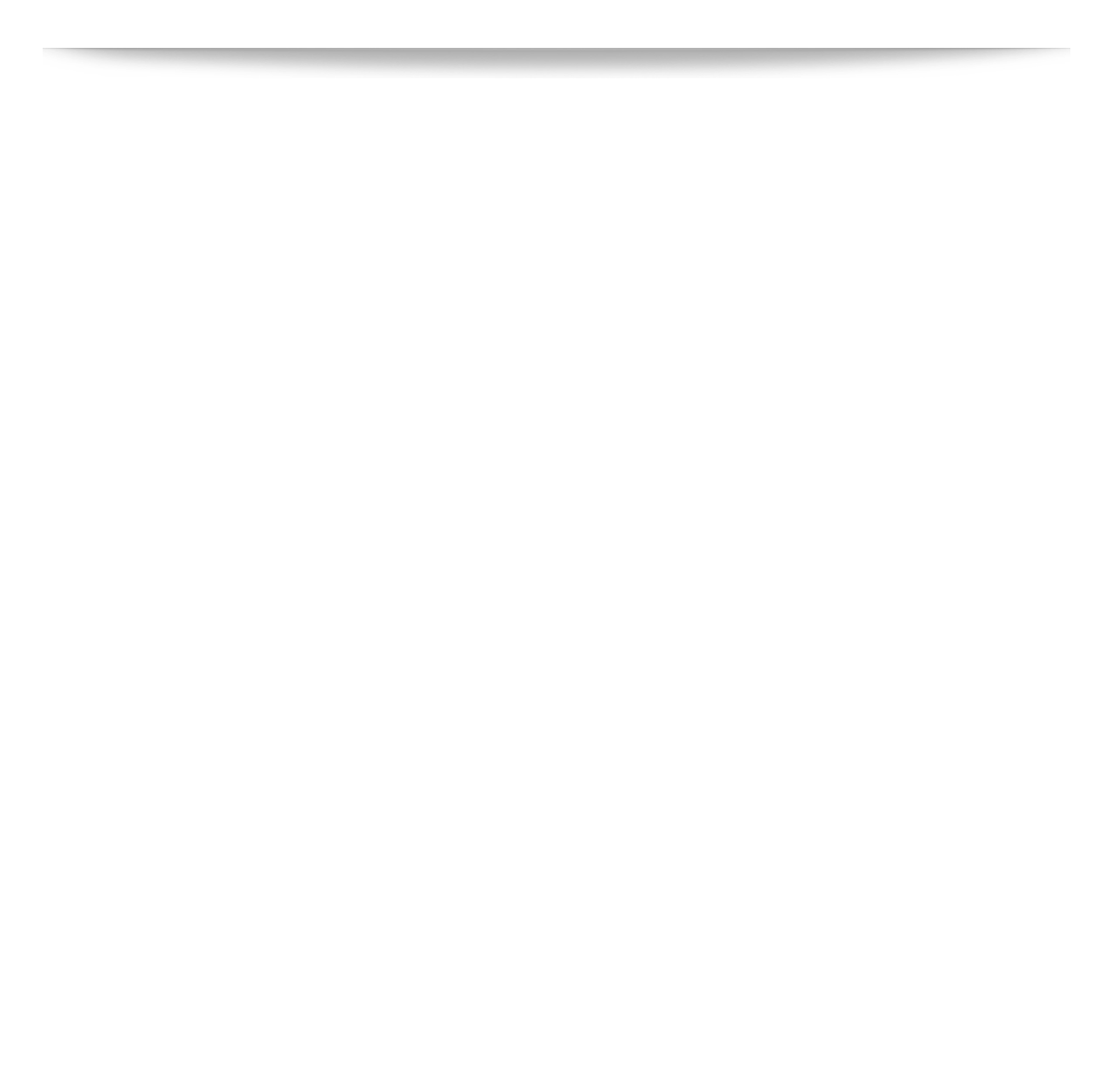
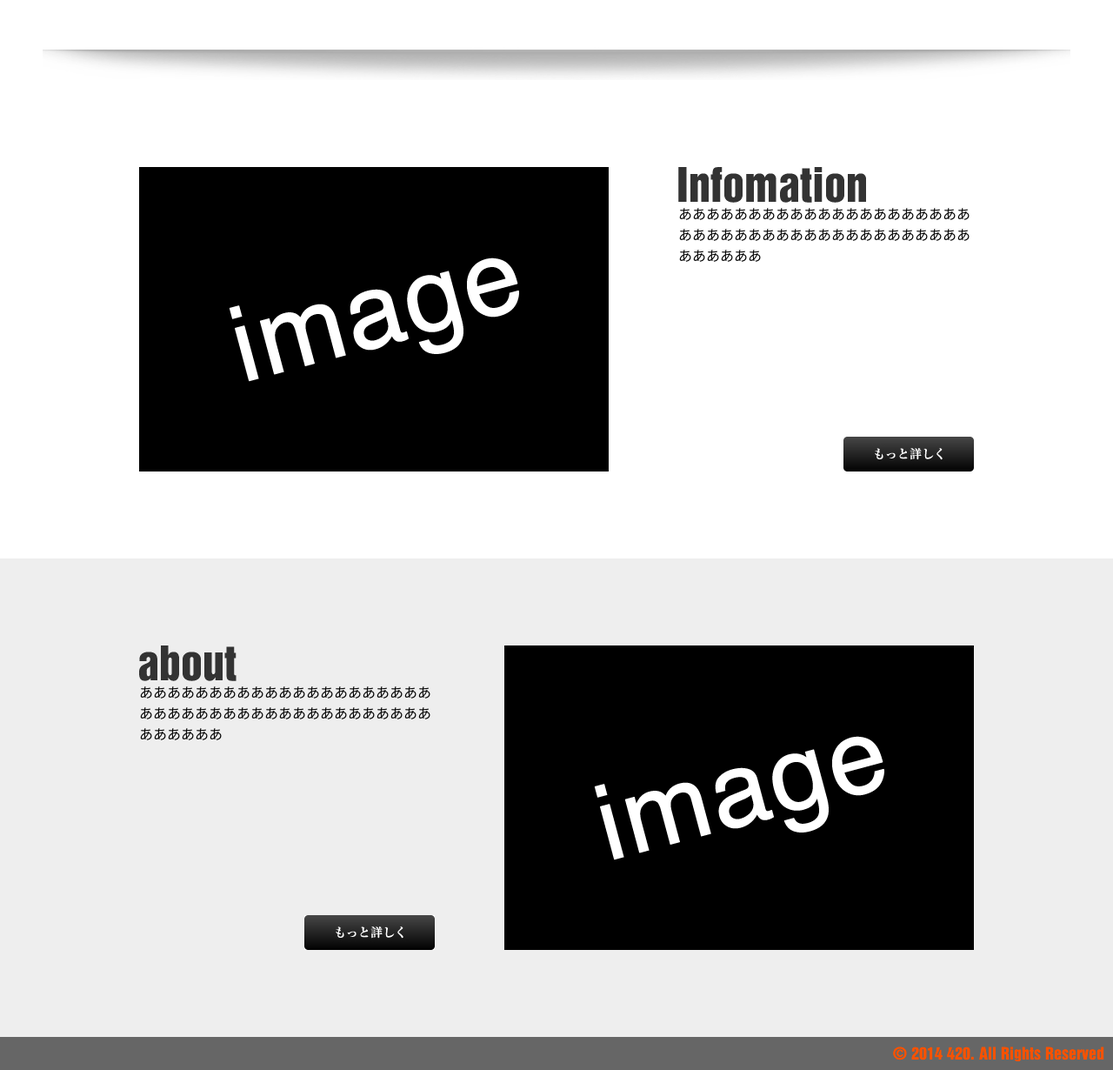
Before and after one commit to IKKImt/lesson, a plain HTML site: page works/index.html in a window 1280 px wide. Shown: the part 950-2180 px from the top of the page at 87% size. Before the commit the page ends 1040 px from the top, so only its background shows below. Drawn offline with Linux system fonts and the light colour scheme.

Commit message:
完成
Signed-off-by: Ikki Morita <ikkimt1112@gmail.com>

```diff
--- /dev/null
+++ b/works/common/css/common.css
@@ -0,0 +1,82 @@
+/*
+---------------------------------------------
+初期設定
+---------------------------------------------
+*/
+*{
+	margin: 0;
+	padding: 0;
+}
+
+h1,h2{
+	font-size: 90%;
+}
+
+img{
+	vertical-align: bottom;
+}
+
+li{
+	list-style-type: none;
+}
+
+#wrap{
+	width: 100%;
+	height: 100%;
+}
+
+/*
+---------------------------------------------
+ヘッダー
+---------------------------------------------
+*/
+#global-header{
+	padding: 14px 0;
+	overflow: hidden;
+	background-color: #000;
+}
+
+#logo{
+	float: left;
+	margin-left: 10px;
+}
+
+#snsArea{
+	float: right;
+}
+
+#snsArea ul{
+	overflow: hidden;
+}
+
+#snsArea ul li{
+	float: left;
+	margin-right: 10px;
+	height: 24px;
+}
+
+#global-navi{
+
+}
+
+#global-navi ul{
+	overflow: hidden;
+	background-image: url("../images/navi-back.jpg");
+}
+
+#global-navi ul li{
+	float: left;
+	border-right: 1px solid #BEBFC1;
+}
+
+/*---------------------------------------------
+footer
+---------------------------------------------*/
+#footer{
+	background-color: #666;
+}
+
+#footer p{
+	text-align: right;
+	padding: 10px;
+}
--- a/works/css/test.css
+++ b/works/css/test.css
@@ -1,74 +1,3 @@
-/*
----------------------------------------------
-初期設定
----------------------------------------------
-*/
-*{
-	margin: 0;
-	padding: 0;
-}
-
-h1,h2{
-	font-size: 90%;
-}
-
-img{
-	vertical-align: bottom;
-}
-
-li{
-	list-style-type: none;
-}
-
-#wrap{
-	width: 100%;
-	height: 100%;
-}
-
-/*
----------------------------------------------
-ヘッダー
----------------------------------------------
-*/
-#global-header{
-	padding: 14px 0;
-	overflow: hidden;
-	background-color: #000;
-}
-
-#logo{
-	float: left;
-	margin-left: 10px;
-}
-
-#snsArea{
-	float: right;
-}
-
-#snsArea ul{
-	overflow: hidden;
-}
-
-#snsArea ul li{
-	float: left;
-	margin-right: 10px;
-	height: 22px;
-}
-
-#global-navi{
-
-}
-
-#global-navi ul{
-	overflow: hidden;
-	background-image: url("../common/images/navi-back.jpg");
-}
-
-#global-navi ul li{
-	float: left;
-	border-right: 1px solid #BEBFC1;
-}
-
 /*
 ---------------------------------------------
 メイン
@@ -148,3 +77,60 @@ What's New
 #newsArea ul li dl dt{
 	text-align: center;
 }
+
+/*---------------------------------------------
+infomation
+---------------------------------------------*/
+.infoArea{
+}
+
+.infoAreaInner{
+	overflow: hidden;
+	width: 960px;
+	margin: 0 auto;
+	padding: 100px 0;
+}
+
+.infoImg{
+	width: 540px;
+}
+
+.infoText{
+	position: relative;
+	width: 340px;
+	height: 350px;
+}
+
+.btnMore{
+	position: absolute;
+	bottom: 0;
+	right: 0;
+}
+
+.left .infoImg{
+	float: left;
+}
+
+.left .infoText{
+	float: left;
+}
+
+.right .infoImg{
+	float: right;
+}
+
+.right .infoText{
+	float: right;
+}
+
+.mr80{
+	margin-right: 80px;
+}
+
+.ml80{
+	margin-left: 80px;
+}
+
+.grey{
+	background-color: #EEE;
+}
--- a/works/index.html
+++ b/works/index.html
@@ -9,6 +9,7 @@
 	<meta name="description" content="" />
 	<meta name="keywords" content="" />
 	<meta name="robots" content="all" />
+	<link rel="stylesheet" type="text/css" href="common/css/common.css" media="all" />
 	<link rel="stylesheet" type="text/css" href="css/test.css" media="all" />
 	<title>test</title>
 </head>
@@ -83,8 +84,35 @@
 							</dl>
 						</li>
 					</ul>
-				</div>
-			</div>
+				</div><!-- newsAreaInner -->
+			</div><!-- newsArea -->
+			<div class="infoArea">
+				<div class="infoAreaInner left">
+					<div class="infoImg mr80">
+						<img src="images/info-img01.gif" height="350" width="540">
+					</div>
+					<div class="infoText">
+						<h2><img src="images/title-info.gif" height="41" width="216"></h2>
+						<p>ああああああああああああああああああああああああああああああああああああああああああああああああ</p>
+						<p class="btnMore"><img src="images/btn-more.jpg" height="40" width="150"></p>
+					</div>
+				</div><!-- infoAreaInner -->
+			</div><!-- infoArea -->
+			<div class="infoArea grey">
+				<div class="infoAreaInner right">
+					<div class="infoImg ml80">
+						<img src="images/info-img01.gif" height="350" width="540">
+					</div>
+					<div class="infoText">
+						<h2><img src="images/title-about.gif" height="41" width="112"></h2>
+						<p>ああああああああああああああああああああああああああああああああああああああああああああああああ</p>
+						<p class="btnMore"><img src="images/btn-more.jpg" height="40" width="150"></p>
+					</div>
+				</div><!-- infoAreaInner -->
+			</div><!-- infoArea -->
+		</div><!-- content -->
+		<div id="footer">
+			<p><img src="common/images/copyright.gif" height="17" width="243"></p>
 		</div>
 	</div><!-- wrap -->
 </body>
```
Also changed, not shown: works/common/images/copyright.gif (added), works/images/btn-more.jpg (added), works/images/info-img01.gif (added), works/images/title-about.gif (added), works/images/title-info.gif (added).
